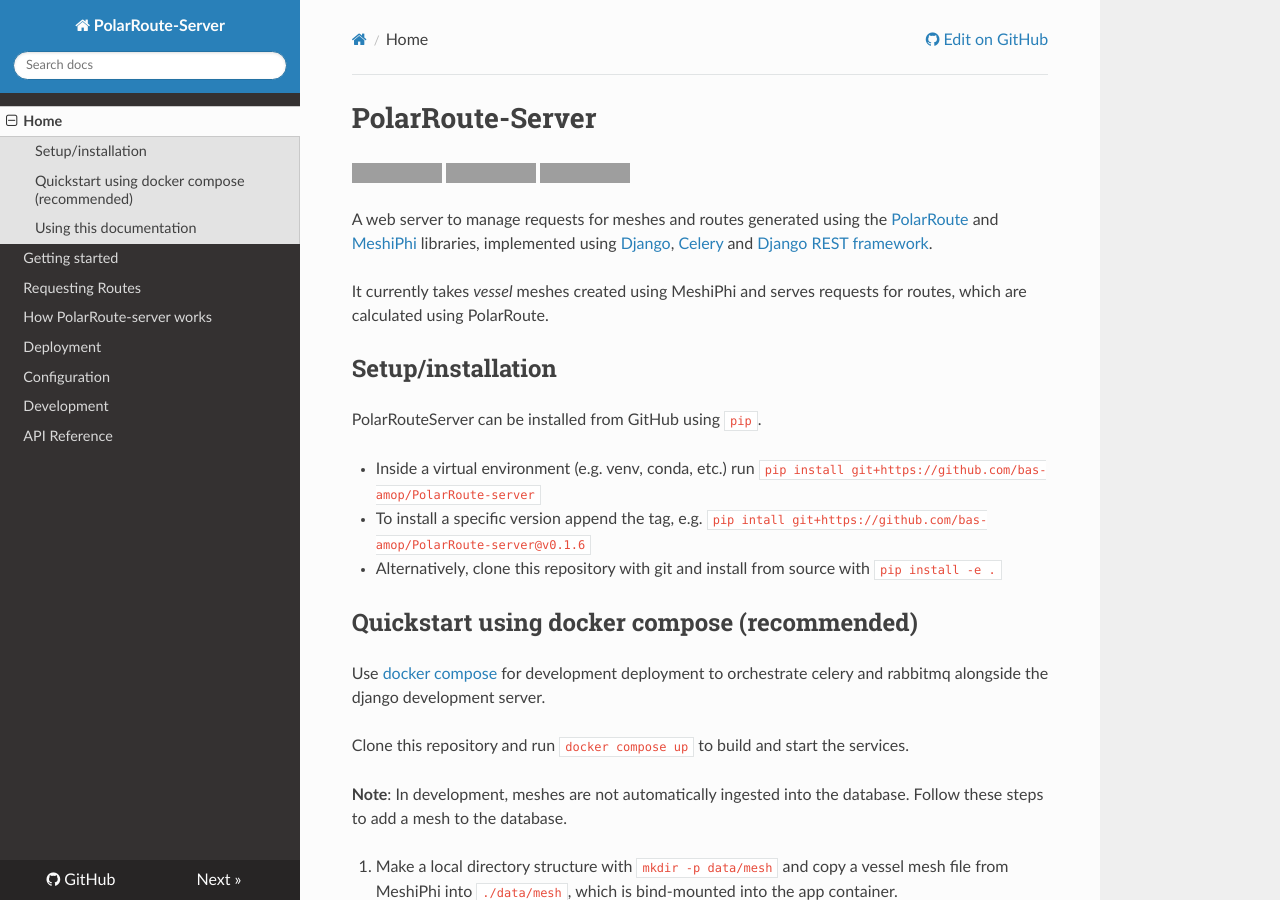
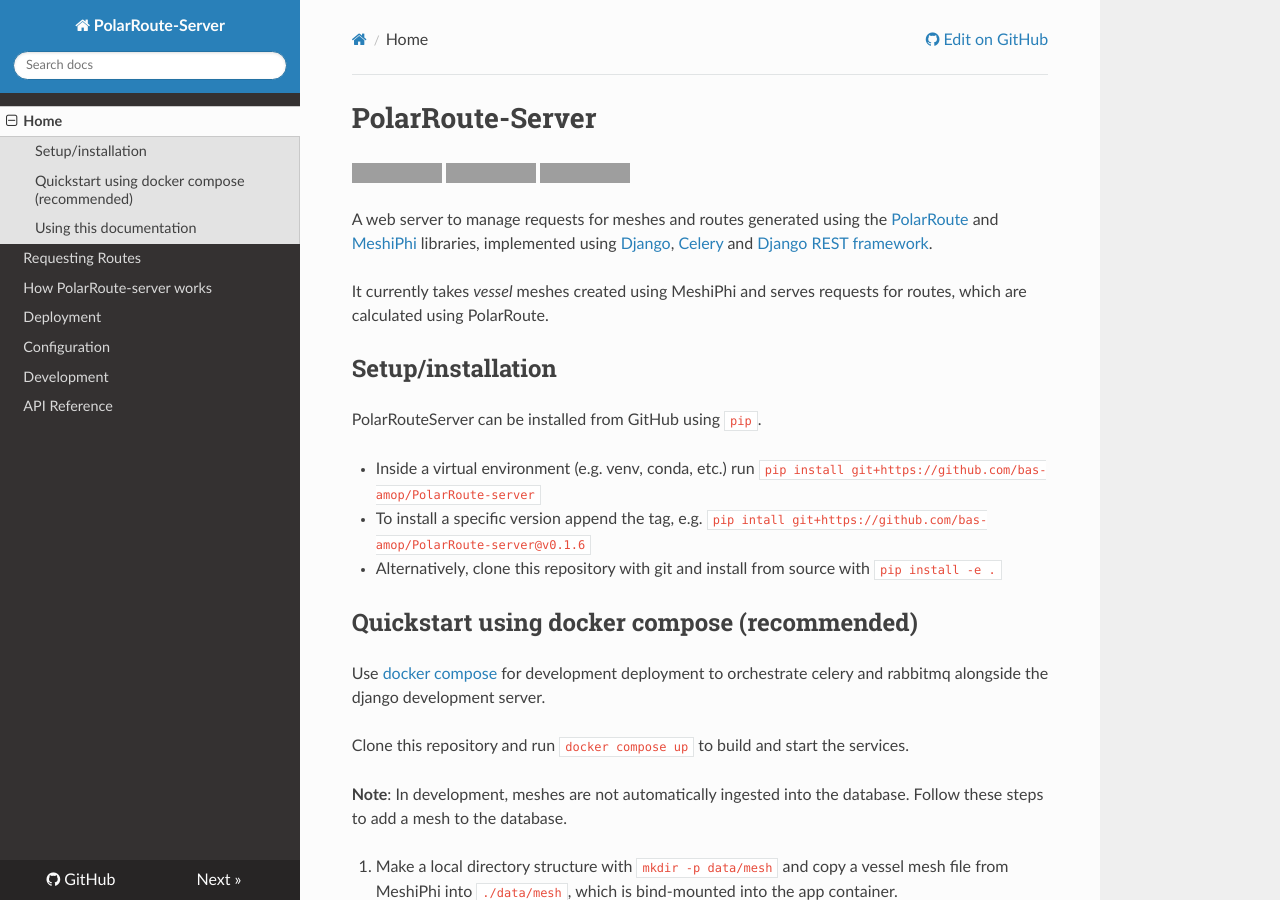
Before and after one commit to bas-amop/PolarRoute-server, an MkDocs documentation site: the page built from docs/index.md, in a window 1280 px wide and 900 px high. Built offline with MkDocs 1.6.1, drawn with Linux system fonts in a browser that asks for light colours; nearby versions of some CDN libraries; grey boxes are pictures that could not be loaded.

Commit message:
remove getting started page

```diff
--- a/mkdocs.yml
+++ b/mkdocs.yml
@@ -28,7 +28,6 @@
   - attr_list
 nav:
   - Home: index.md
-  - getting-started.md
   - requesting-routes.md
   - how-polarroute-server-works.md
   - deployment.md
```
Also changed, not shown: docs/getting-started.md (deleted).
